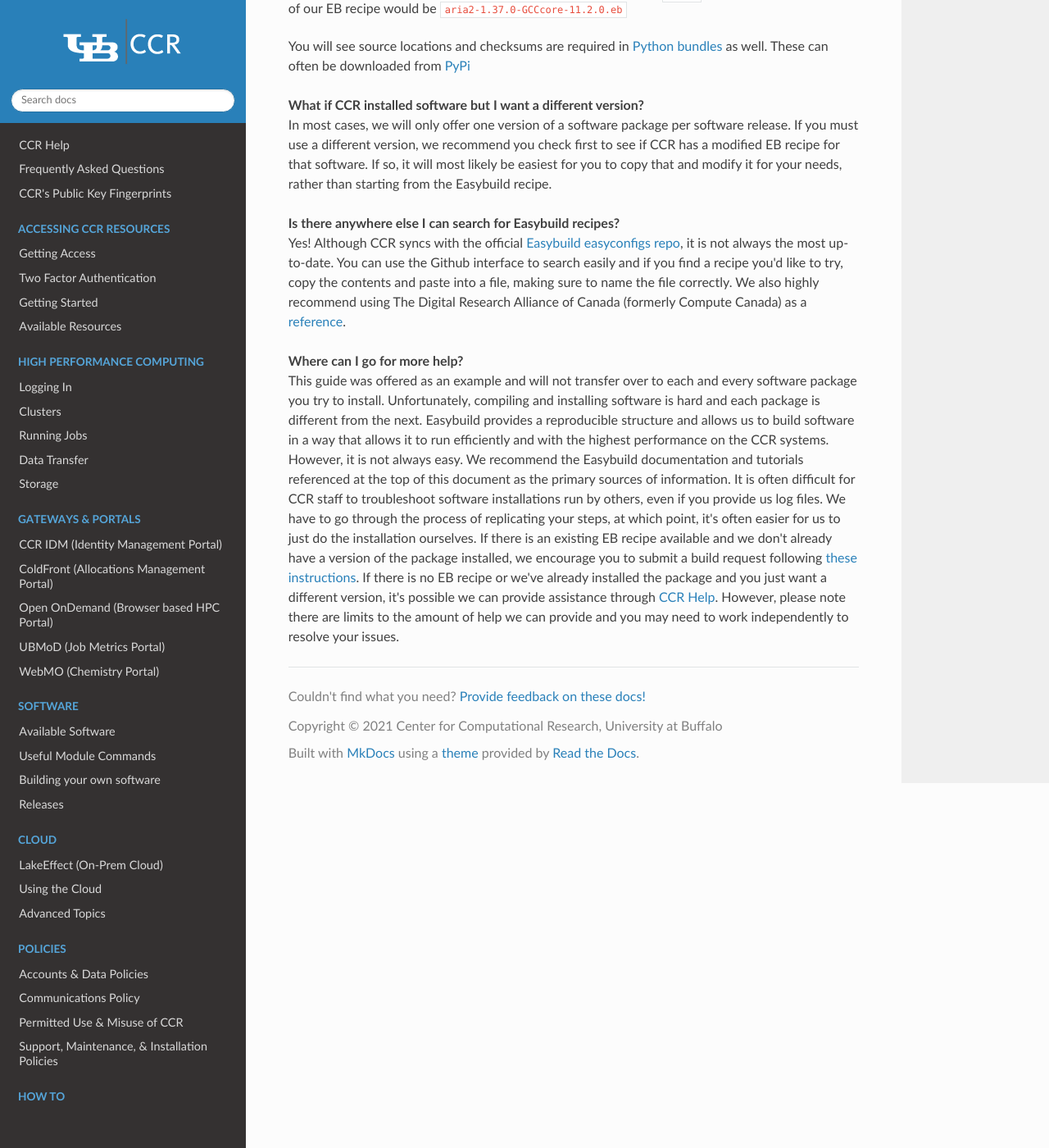
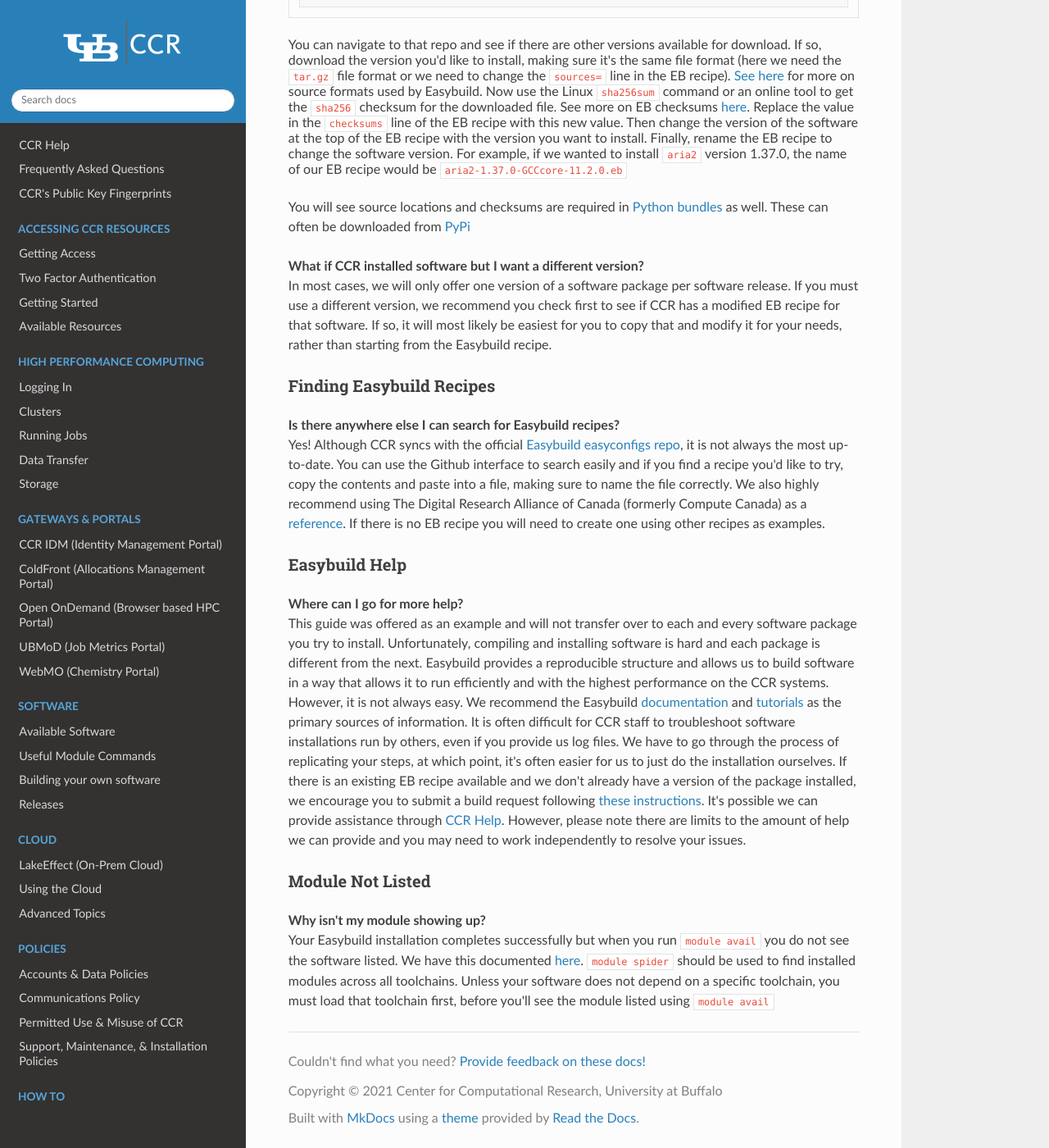
Before and after one commit to ubccr/ccrdocs, an MkDocs documentation site: the page built from pages/howto/easybuild.md, in a window 1280 px wide and 1400 px high, scrolled down 10043 px. Shown: the whole window at 82% size. Built offline with MkDocs 1.6.1, drawn with Linux system fonts in a browser that asks for light colours; nearby versions of some CDN libraries; some of the changed text lies outside the part shown.

Commit message:
added warning and direct links to FAQ entries

```diff
--- a/pages/howto/easybuild.md
+++ b/pages/howto/easybuild.md
@@ -1,6 +1,8 @@
+==This document is a work in progress.  The example shown is a simple one and does not address all the possible issues you might run into compiling and installing software.==
+
 # An Easybuild Example
 
-We recommend CCR users utilize the Easybuild framework when installing software.  This tool ensures that the compilation and linking that happens during a software installation is done correctly and will work with our systems.  We do not offer instruction on using Easybuild.  However, there is excellent [documentation](https://docs.easybuild.io/) and [tutorials](https://tutorial.easybuild.io/) provided by Easybuild developers.
+CCR staff utilize the Easybuild framework when installing software and this tool is made available to CCR users to install software themselves.  Easybuild ensures that the compilation and linking that happens during a software installation is done correctly and will work with our systems.  CCR staff do not offer courses on using Easybuild, nor are we able to troubleshoot issues you might run into.  However, there is excellent [documentation](https://docs.easybuild.io/) and [tutorials](https://tutorial.easybuild.io/) provided by Easybuild developers.
 
 ## Easybuild Background
 
@@ -348,9 +350,11 @@ You can tail these log files during the installation to see how it's progressing
 
 ## Frequently asked questions
 
+### Failed dep
 **Why am I still seeing `failed to determine minimal toolchain for dep`?**
 You've checked all the dependencies for your software and you know that they're already installed with the right versions by CCR (or you did this yourself).  Yet, you're still seeing the error `failed to determine minimal toolchain for dep` when trying to install your software.  Make sure that your EB recipe is formatted correctly.  In the list of dependencies, you must match the name of the dependency with the EB recipe configs exactly.  For example, if your recipe has a dependency for `rust/1.54.0` you will see this is already installed by CCR.  However, the name in the EB recipe must be `Rust` not `rust`
 
+### Install a different software version
 **How do I update the version of a software?**
 You have an EB recipe to try to install but you want to update the software version.  This completely depends on the type of software you're installing.  In our example above for `aria2` we can see in the EB recipe that this software is being downloaded from a Github repo.
 
@@ -366,9 +370,14 @@ You will see source locations and checksums are required in [Python bundles](../
 **What if CCR installed software but I want a different version?**
 In most cases, we will only offer one version of a software package per software release.  If you must use a different version, we recommend you check first to see if CCR has a modified EB recipe for that software.  If so, it will most likely be easiest for you to copy that and modify it for your needs, rather than starting from the Easybuild recipe.
 
+### Finding Easybuild Recipes
+**Is there anywhere else I can search for Easybuild recipes?**
+Yes!  Although CCR syncs with the official [Easybuild easyconfigs repo](https://github.com/easybuilders/easybuild-easyconfigs), it is not always the most up-to-date.  You can use the Github interface to search easily and if you find a recipe you'd like to try, copy the contents and paste into a file, making sure to name the file correctly.   We also highly recommend using The Digital Research Alliance of Canada (formerly Compute Canada) as a [reference](https://github.com/ComputeCanada/easybuild-easyconfigs/tree/computecanada-main/easybuild/easyconfigs).  If there is no EB recipe you will need to create one using other recipes as examples.
 
-**Is there anywhere else I can search for Easybuild recipes?**
-Yes!  Although CCR syncs with the official [Easybuild easyconfigs repo](https://github.com/easybuilders/easybuild-easyconfigs), it is not always the most up-to-date.  You can use the Github interface to search easily and if you find a recipe you'd like to try, copy the contents and paste into a file, making sure to name the file correctly.   We also highly recommend using The Digital Research Alliance of Canada (formerly Compute Canada) as a [reference](https://github.com/ComputeCanada/easybuild-easyconfigs/tree/computecanada-main/easybuild/easyconfigs).
+### Easybuild Help
+**Where can I go for more help?**
+This guide was offered as an example and will not transfer over to each and every software package you try to install.  Unfortunately, compiling and installing software is hard and each package is different from the next.  Easybuild provides a reproducible structure and allows us to build software in a way that allows it to run efficiently and with the highest performance on the CCR systems.  However, it is not always easy.  We recommend the Easybuild [documentation](https://docs.easybuild.io/) and [tutorials](https://tutorial.easybuild.io/) as the primary sources of information.  It is often difficult for CCR staff to troubleshoot software installations run by others, even if you provide us log files.  We have to go through the process of replicating your steps, at which point, it's often easier for us to just do the installation ourselves.  If there is an existing EB recipe available and we don't already have a version of the package installed, we encourage you to submit a build request following [these instructions](https://docs.ccr.buffalo.edu/en/latest/software/building/#software-build-requests).  It's possible we can provide assistance through [CCR Help](../help.md).  However, please note there are limits to the amount of help we can provide and you may need to work independently to resolve your issues.
 
-**Where can I go for more help?**
-This guide was offered as an example and will not transfer over to each and every software package you try to install.  Unfortunately, compiling and installing software is hard and each package is different from the next.  Easybuild provides a reproducible structure and allows us to build software in a way that allows it to run efficiently and with the highest performance on the CCR systems.  However, it is not always easy.  We recommend the Easybuild documentation and tutorials referenced at the top of this document as the primary sources of information.  It is often difficult for CCR staff to troubleshoot software installations run by others, even if you provide us log files.  We have to go through the process of replicating your steps, at which point, it's often easier for us to just do the installation ourselves.  If there is an existing EB recipe available and we don't already have a version of the package installed, we encourage you to submit a build request following [these instructions](https://docs.ccr.buffalo.edu/en/latest/software/building/#software-build-requests).  If there is no EB recipe or we've already installed the package and you just want a different version, it's possible we can provide assistance through [CCR Help](../help.md).  However, please note there are limits to the amount of help we can provide and you may need to work independently to resolve your issues.
+### Module Not Listed
+**Why isn't my module showing up?**
+Your Easybuild installation completes successfully but when you run `module avail` you do not see the software listed.  We have this documented [here](../software/modules.md#hierarchical-modules).  `module spider` should be used to find installed modules across all toolchains.  Unless your software does not depend on a specific toolchain, you must load that toolchain first, before you'll see the module listed using `module avail`
```
